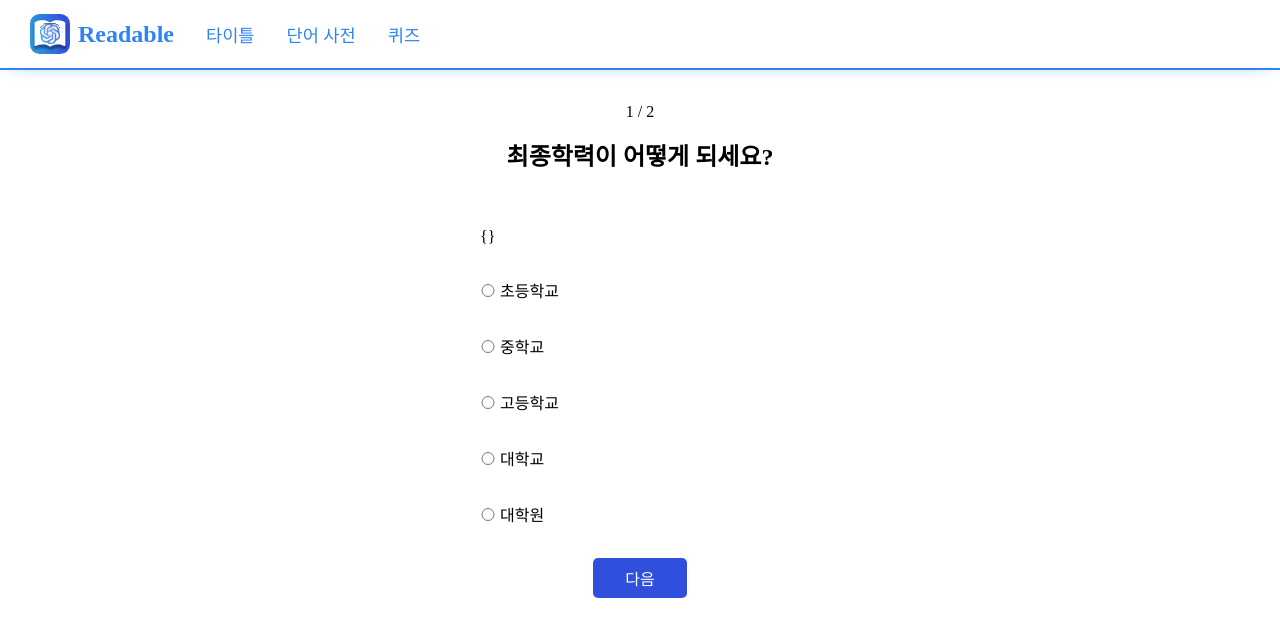
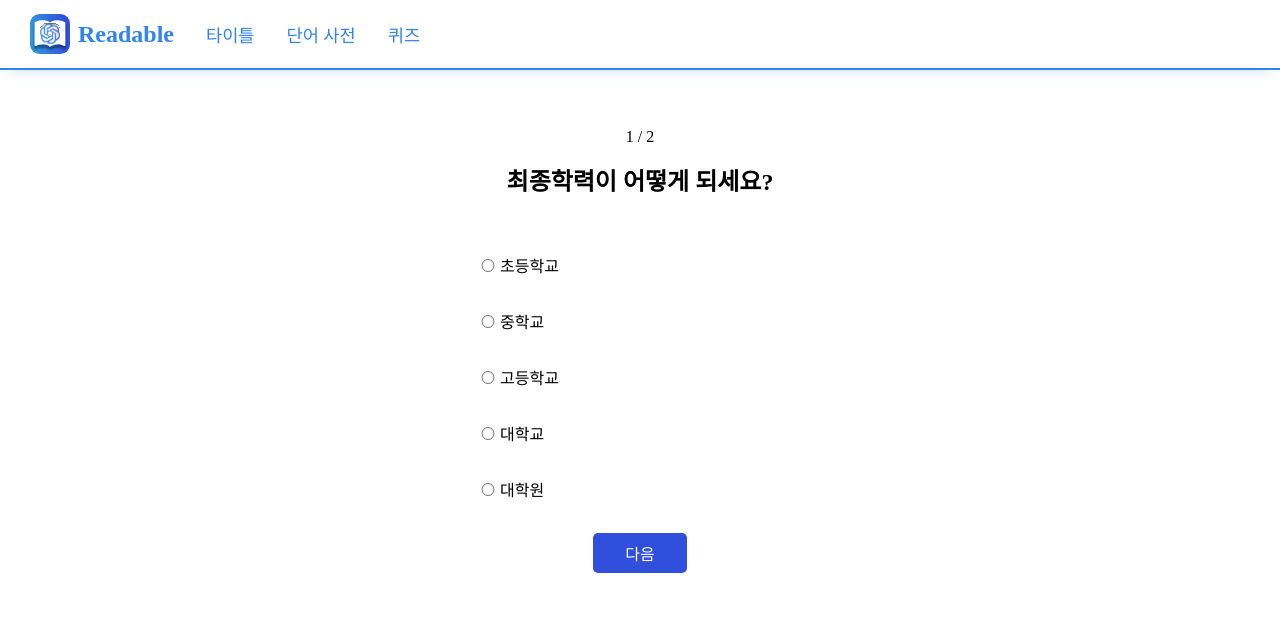
Before and after one commit to SWDC-Team-GG/GG-frontend, a React (Create React App) app: page /Survey in a window 1280 px wide. Shown: the top 636 px of the page. Built offline with nearby package versions, Linux system fonts and the light colour scheme.

Commit message:
chore: Survey 유저가 가중치 정할 수 있음.

```diff
--- a/src/pages/Survey/index.tsx
+++ b/src/pages/Survey/index.tsx
@@ -23,7 +23,6 @@ function Home() {
         <div>{page + 1} / 2</div>
         <S.Title>{data[page].question}</S.Title>
         <S.Form>
-          <div>{JSON.stringify(inputValues)}</div>
           {data[page].option.map((item) => (
             <S.QuestionBox>
               <label>
```
